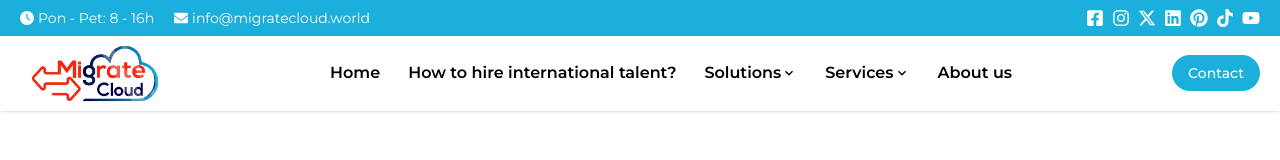
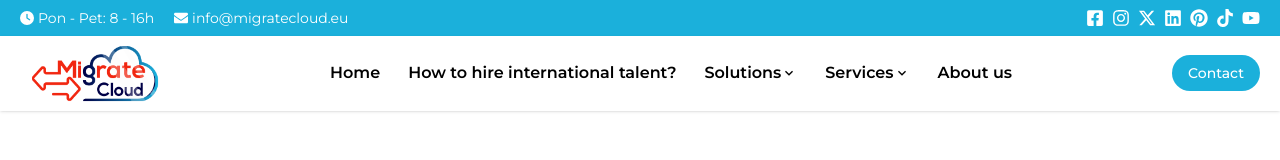
Before and after one commit to Ababil-Group/Migrate-Cloud, a Next.js app: page / in a window 1280 px wide. Shown: the top 160 px of the page. Built offline with nearby package versions, Linux system fonts and the light colour scheme.

Commit message:
update mail

```diff
--- a/src/components/shared/TopBar.tsx
+++ b/src/components/shared/TopBar.tsx
@@ -26,7 +26,7 @@ const TopBar = () => {
             <FaEnvelope />
           </div>
           <Link href="mailto:info@migratecloud.world">
-            info@migratecloud.world
+            info@migratecloud.eu
           </Link>
         </div>
 
```
